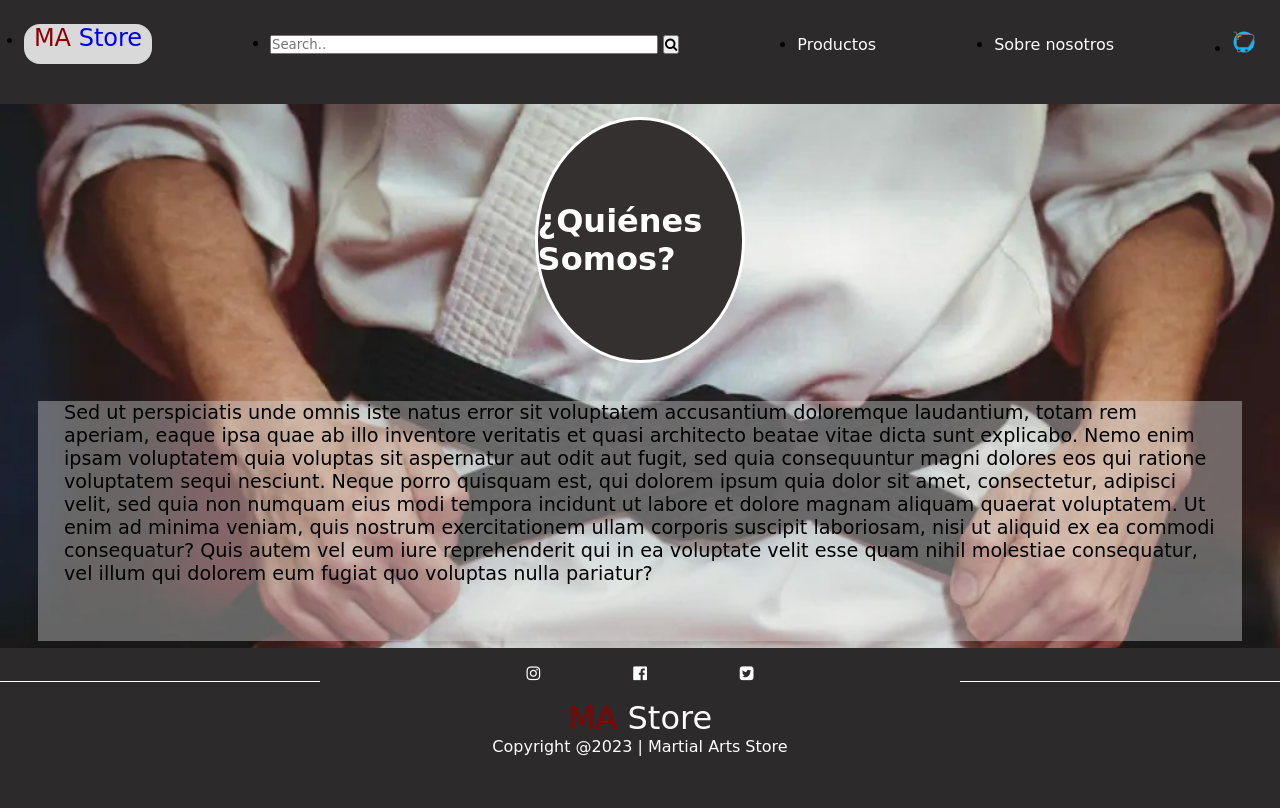
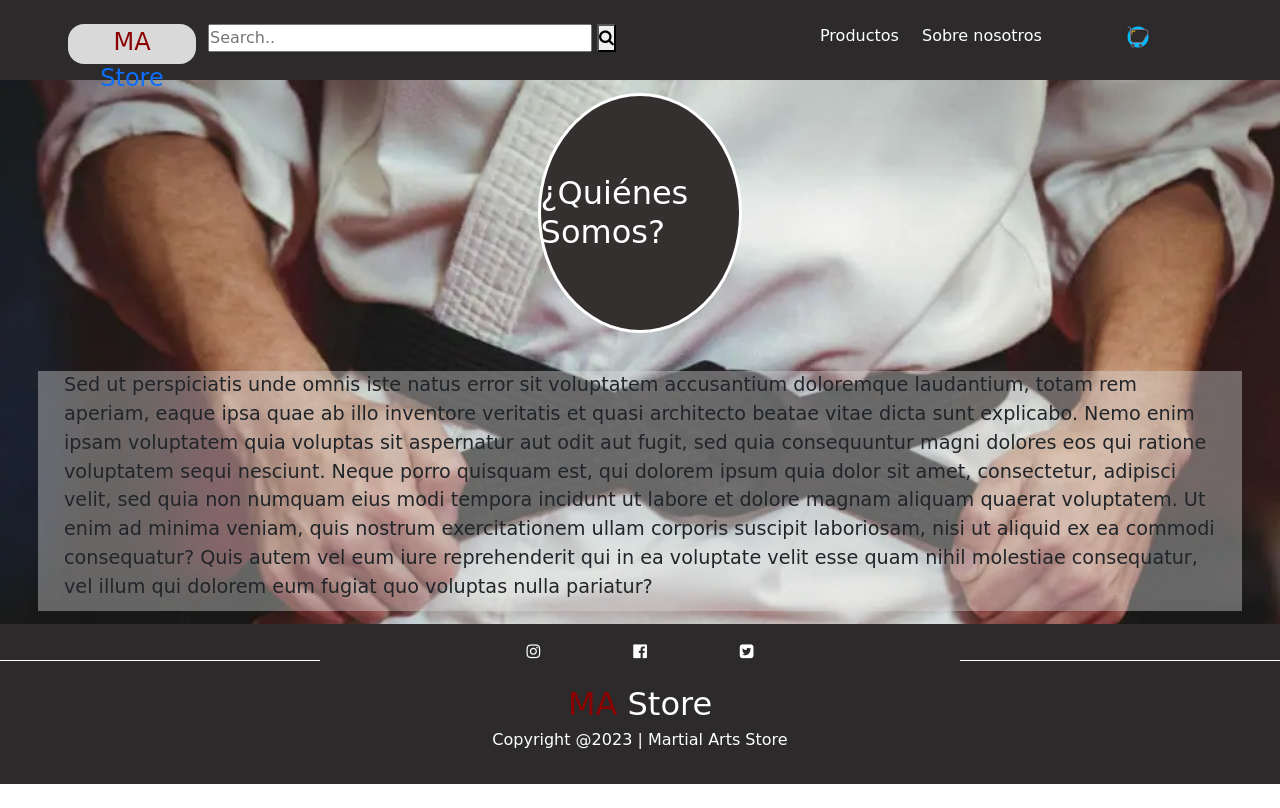
Before and after one commit to JuanpaMR-hub/MAStore, a plain HTML site: page pages/about_us.html in a window 1280 px wide. Drawn offline with nearby package versions, Linux system fonts and the light colour scheme; a web font is replaced by a local one.

Commit message:
Usando Bootstrap en navbar

```diff
--- a/css/styles.css
+++ b/css/styles.css
@@ -12,11 +12,11 @@ nav{
     height: 10vh;
     padding-top: 3vh;
 }
-nav > ul{
-    display: flex;
-    justify-content: space-between;
-    align-items: center;
+
+ul{
+    list-style: none;
 }
+
 input{
     width: 30vw;
 }
@@ -51,6 +51,11 @@ p> a:visited{
 }
 a >span{
     color: darkred;
+}
+
+#hamburguer-btn{
+    background-color: #000000;
+    padding: 0 10px;
 }
 
 /* MAIN Y SUS ELEMENTOS */
--- a/pages/about_us.html
+++ b/pages/about_us.html
@@ -3,24 +3,32 @@
 <head>
     <meta charset="UTF-8">
     <meta name="viewport" content="width=device-width, initial-scale=1.0">
+    <link href="https://cdn.jsdelivr.net/npm/bootstrap@5.3.2/dist/css/bootstrap.min.css" rel="stylesheet" integrity="sha384-T3c6CoIi6uLrA9TneNEoa7RxnatzjcDSCmG1MXxSR1GAsXEV/Dwwykc2MPK8M2HN" crossorigin="anonymous">
     <link rel="stylesheet" href="../css/styles.css">
     <link rel="stylesheet" href="https://cdnjs.cloudflare.com/ajax/libs/font-awesome/4.7.0/css/font-awesome.min.css">
     <title>MA Store</title>
 </head>
 <body>
     <header>
-        <nav>
-            <ul>
-                <li class="logo-container"><p><a href="../index.html"><span>MA</span> Store</a></p></li>
-                <li class="search-container">
+        <nav class="container-fluid">
+            <ul class="row mx-auto">
+                <!-- Desktop -->
+                <li class="logo-container col-2 d-none d-md-block"><p><a href="../index.html"><span>MA</span> Store</a></p></li>
+                <li class="search-container col-6 d-none d-md-block">
                     <form action="#">
                         <input type="text" placeholder="Search.." name="search">
                         <button type="submit"><i class="fa fa-search"></i></button>
                       </form>
                 </li>
-                <li><a href="./catalogue.html">Productos</a></li>
-                <li><a href="./about_us.html">Sobre nosotros</a></li>
-                <li><img src="../img/carro.png" alt="shopping cart"></li>
+                <li class="col-1 d-none d-md-block" ><a href="./catalogue.html">Productos</a></li>
+                <li class="col-2 d-none d-md-block"><a href="./about_us.html">Sobre nosotros</a></li>
+
+                <!-- Mobile -->
+                <li class="hamburguer-menu d-md-none col-2 "><button id="hamburguer-btn"><i class="fa fa-bars fa-flip" style="color: #ffffff;"></i></button></li>
+                <li class="logo-container col-8 d-md-none w-50"><p><a href="../index.html"><span>MA</span> Store</a></p></li>
+                <li class="btnSearch col-1 d-md-none"><i class="fa fa-search"></i> </li>
+
+                <li class="col-1"><img src="../img/carro.png" alt="shopping cart"></li>
             </ul>
         </nav>
     </header>
@@ -55,5 +63,5 @@
 
 
     </footer>
-
+    <script src="https://cdn.jsdelivr.net/npm/bootstrap@5.3.2/dist/js/bootstrap.bundle.min.js" integrity="sha384-C6RzsynM9kWDrMNeT87bh95OGNyZPhcTNXj1NW7RuBCsyN/o0jlpcV8Qyq46cDfL" crossorigin="anonymous"></script>
 </body>
```
Also changed, not shown: index.html (+16 -8 lines), pages/catalogue.html (+16 -8 lines), pages/product.html (+16 -8 lines), pages/products.html (+16 -8 lines).
